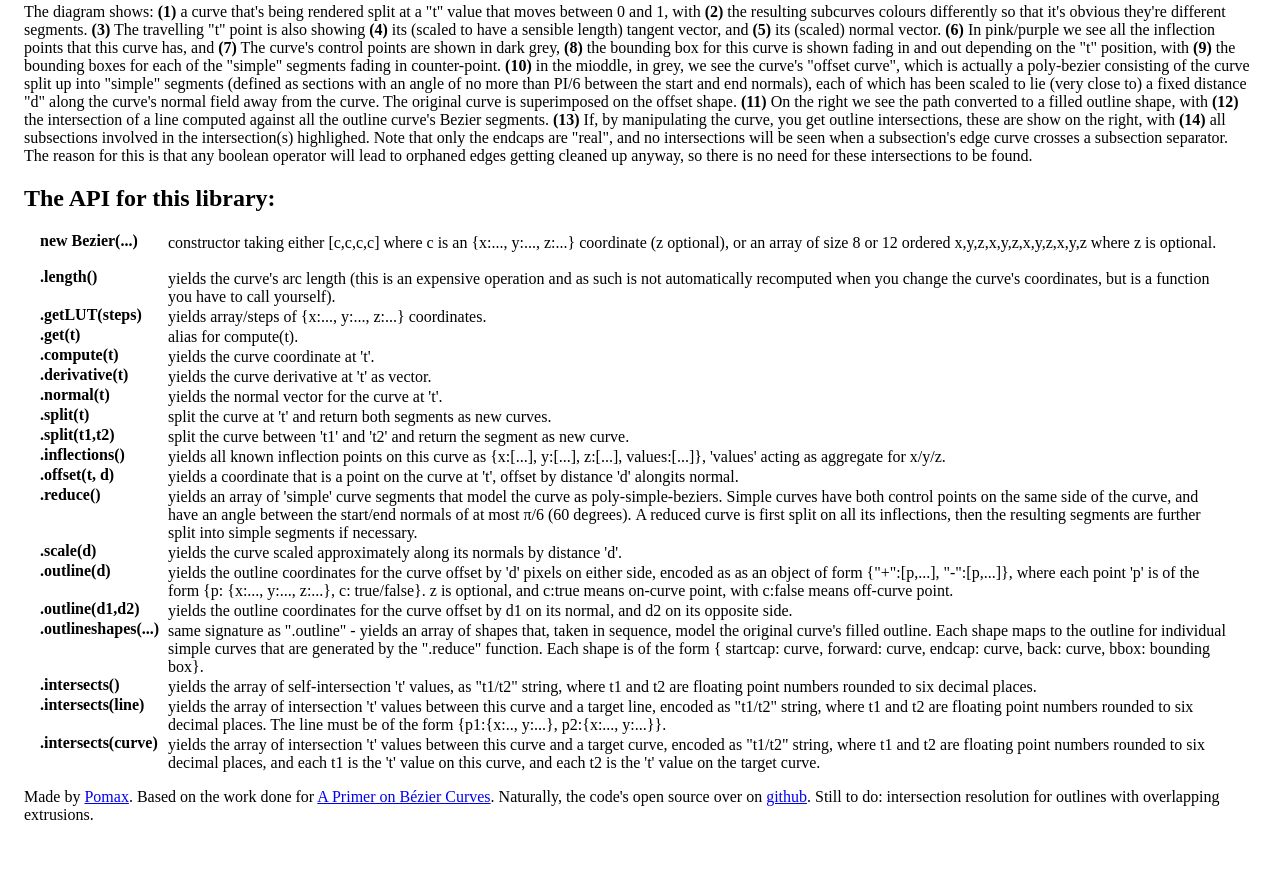
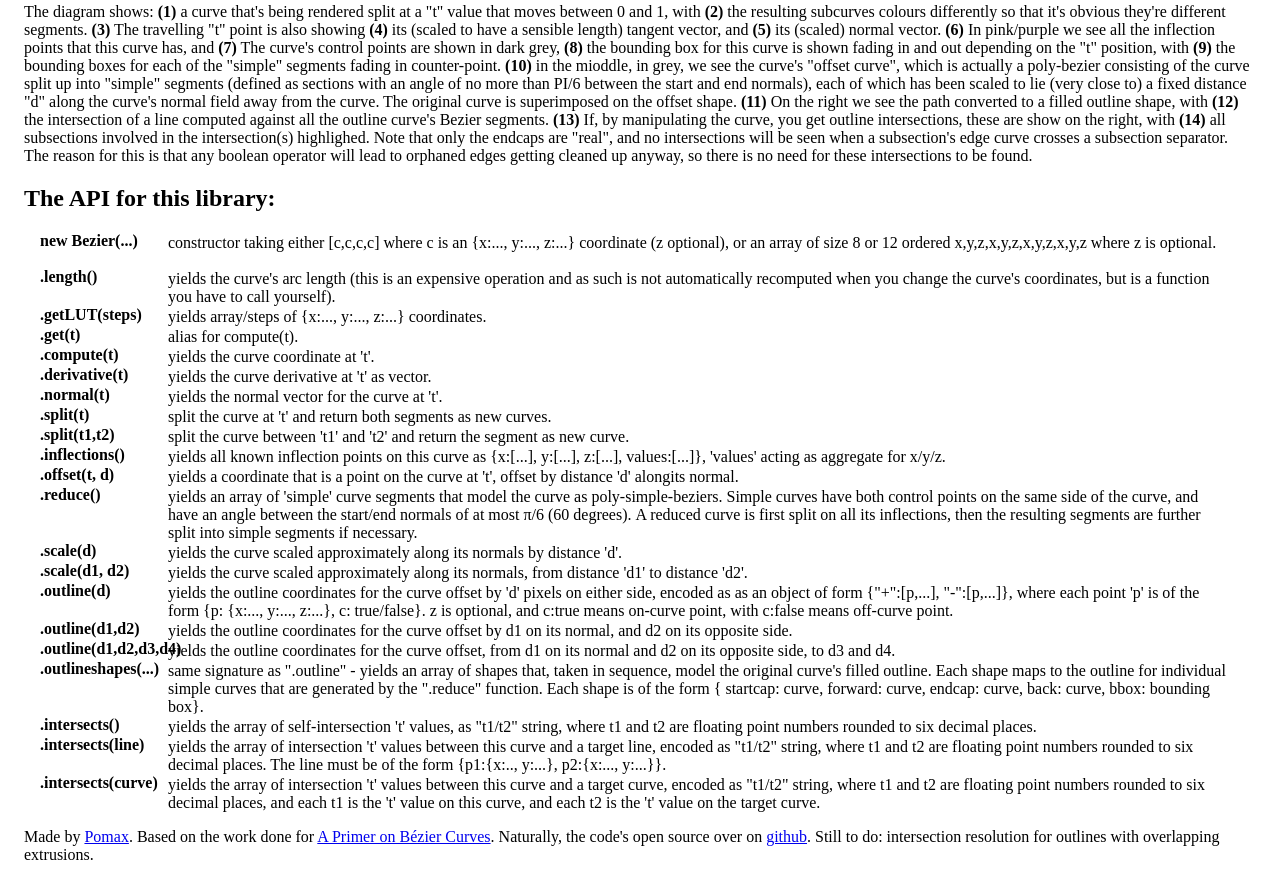
Before and after one commit to Pomax/bezierjs, a plain HTML site: page index.html in a window 1280 px wide. Shown: the part 461-1341 px from the top of the page. Before the commit the page ends 1301 px from the top, so only its background shows below. Drawn offline with Linux system fonts and the light colour scheme.

Commit message:
document non-linear outlining

```diff
--- a/index.html
+++ b/index.html
@@ -84,11 +84,17 @@
       <dt>.scale(d)</dt>
       <dd>yields the curve scaled approximately along its normals by distance 'd'.</dd>
 
+      <dt>.scale(d1, d2)</dt>
+      <dd>yields the curve scaled approximately along its normals, from distance 'd1' to distance 'd2'.</dd>
+
       <dt>.outline(d)</dt>
       <dd>yields the outline coordinates for the curve offset by 'd' pixels on either side, encoded as as an object of form {"+":[p,...], "-":[p,...]}, where each point 'p' is of the form {p: {x:..., y:..., z:...}, c: true/false}. z is optional, and c:true means on-curve point, with c:false means off-curve point.</dd>
 
       <dt>.outline(d1,d2)</dt>
       <dd>yields the outline coordinates for the curve offset by d1 on its normal, and d2 on its opposite side.</dd>
+
+      <dt>.outline(d1,d2,d3,d4)</dt>
+      <dd>yields the outline coordinates for the curve offset, from d1 on its normal and d2 on its opposite side, to d3 and d4.</dd>
 
       <dt>.outlineshapes(...)</dt>
       <dd>same signature as ".outline" - yields an array of shapes that, taken in sequence, model the original curve's filled outline. Each shape maps to the outline for individual simple curves that are generated by the ".reduce" function. Each shape is of the form { startcap: curve, forward: curve, endcap: curve, back: curve, bbox: bounding box}.</dd>
```
